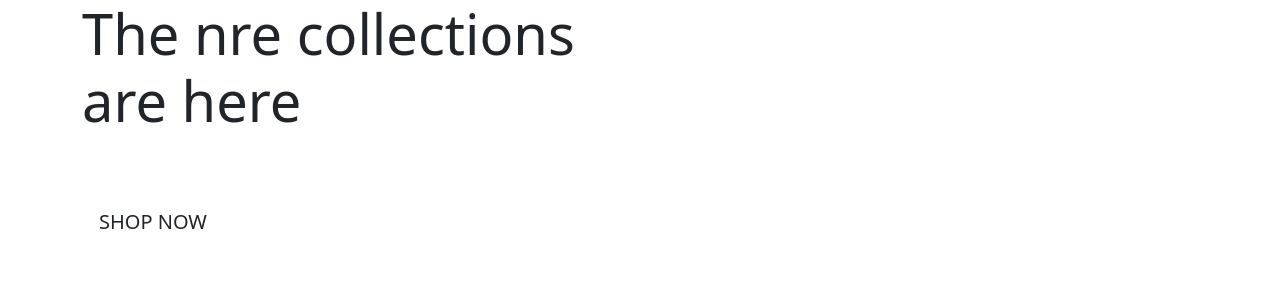
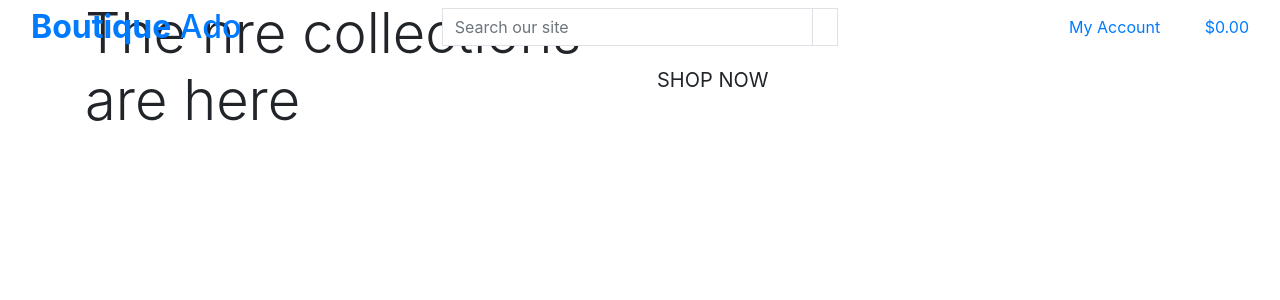
Before and after one commit to hollyford/boutique_ado_v1, a Django app: template home/templates/home/index.html in a window 1280 px wide. Shown: the top 300 px of the page. Run offline with Django 3.2, Linux system fonts and the light colour scheme; the template is opened without the code that fills it, so the values that code supplies are empty; parts of the project's set-up code (start-up, migrations or seed data) failed here and were passed over; some libraries are stand-ins or nearby versions.

Commit message:
added main page header

```diff
--- a/templates/base.html
+++ b/templates/base.html
@@ -2,35 +2,28 @@
 
 <!doctype html>
 <html lang="en">
+  <head>
 
-<head>
     {% block meta %}
         <meta http-equiv="X-UA-Compatible" content="ie=edge">
         <meta charset="utf-8">
-        <meta name="viewport" content="width=device-width, initial-scale=1">
+        <meta name="viewport" content="width=device-width, initial-scale=1, shrink-to-fit=no">
     {% endblock %}
 
     {% block extra_meta %}
     {% endblock %}
 
     {% block corecss %}
-        <link href="https://cdn.jsdelivr.net/npm/bootstrap@5.0.0-beta2/dist/css/bootstrap.min.css" rel="stylesheet"
-        integrity="sha384-BmbxuPwQa2lc/FVzBcNJ7UAyJxM6wuqIj61tLrc4wSX0szH/Ev+nYRRuWlolflfl" crossorigin="anonymous">
-    {%endblock %}
+        <link rel="stylesheet" href="https://stackpath.bootstrapcdn.com/bootstrap/4.4.1/css/bootstrap.min.css" integrity="sha384-Vkoo8x4CGsO3+Hhxv8T/Q5PaXtkKtu6ug5TOeNV6gBiFeWPGFN9MuhOf23Q9Ifjh" crossorigin="anonymous">
+    {% endblock %}
 
     {% block extra_css %}
     {% endblock %}
 
     {% block corejs %}
-        <script src="https://code.jquery.com/jquery-3.4.1.slim.min.js"
-        integrity="sha384-J6qa4849blE2+poT4WnyKhv5vZF5SrPo0iEjwBvKU7imGFAV0wwj1yYfoRSJoZ+n"
-        crossorigin="anonymous"></script>
-        <script src="https://cdn.jsdelivr.net/npm/popper.js@1.16.0/dist/umd/popper.min.js"
-        integrity="sha384-Q6E9RHvbIyZFJoft+2mJbHaEWldlvI9IOYy5n3zV9zzTtmI3UksdQRVvoxMfooAo"
-        crossorigin="anonymous"></script>
-        <script src="https://stackpath.bootstrapcdn.com/bootstrap/4.4.1/js/bootstrap.min.js"
-        integrity="sha384-wfSDF2E50Y2D1uUdj0O3uMBJnjuUD4Ih7YwaYd1iqfktj0Uod8GCExl3Og8ifwB6"
-        crossorigin="anonymous"></script>
+        <script src="https://code.jquery.com/jquery-3.4.1.slim.min.js" integrity="sha384-J6qa4849blE2+poT4WnyKhv5vZF5SrPo0iEjwBvKU7imGFAV0wwj1yYfoRSJoZ+n" crossorigin="anonymous"></script>
+        <script src="https://cdn.jsdelivr.net/npm/popper.js@1.16.0/dist/umd/popper.min.js" integrity="sha384-Q6E9RHvbIyZFJoft+2mJbHaEWldlvI9IOYy5n3zV9zzTtmI3UksdQRVvoxMfooAo" crossorigin="anonymous"></script>
+        <script src="https://stackpath.bootstrapcdn.com/bootstrap/4.4.1/js/bootstrap.min.js" integrity="sha384-wfSDF2E50Y2D1uUdj0O3uMBJnjuUD4Ih7YwaYd1iqfktj0Uod8GCExl3Og8ifwB6" crossorigin="anonymous"></script>
     {% endblock %}
 
     {% block extra_js %}
@@ -38,9 +31,69 @@
 
     <title>Boutique Ado {% block extra_title %}{% endblock %}</title>
   </head>
+  <body>
+    <header class="container-fluid fixed-top">
+        <div class="row">
+            <div class="col-12 col-lg-4 my-auto py-1 py-lg-0 text-center text-lg-left">
+                <a href="{% url 'home' %}" class="nav-link main-logo-link">
+                    <h2 class="logo-font text-black my-0"><strong>Boutique</strong> Ado</h2>
+                </a>
+            </div>
+            <div class="col-12 col-lg-4 my-auto py-1 py-lg-0">
+                <form method="GET" action="">
+                    <div class="input-group w-100">
+                        <input class="form-control border border-black rounded-0" type="text" name="q" placeholder="Search our site">
+                        <div class="input-group-append">
+                            <button class="form-control btn btn-black border border-black rounded-0" type="submit">
+                                <span class="icon">
+                                    <i class="fas fa-search"></i>
+                                </span>
+                            </button>
+                        </div>
+                    </div>
+                </form>
+            </div>
+            <div class="col-12 col-lg-4 my-auto py-1 py-lg-0">
+                <ul class="list-inline list-unstyled text-center text-lg-right my-0">
+                    <li class="list-inline-item dropdown">
+                        <a class="text-black nav-link" href="#" id="user-options" data-toggle="dropdown" aria-haspopup="true" aria-expanded="false">
+                            <div class="text-center">
+                                <div><i class="fas fa-user fa-lg"></i></div>
+                                <p class="my-0">My Account</p>
+                            </div>
+                        </a>
+                        <div class="dropdown-menu border-0" aria-labelledby="user-options">
+                            {% if request.user.is_authenticated %}
+                                {% if request.user.is_superuser %}
+                                    <a href="" class="dropdown-item">Product Management</a>
+                                {% endif %}
+                                <a href="" class="dropdown-item">My Profile</a>
+                                <a href="{% url 'account_logout' %}" class="dropdown-item">Logout</a>
+                            {% else %}
+                                <a href="{% url 'account_signup' %}" class="dropdown-item">Register</a>
+                                <a href="{% url 'account_login' %}" class="dropdown-item">Login</a>
+                            {% endif %}
+                        </div>
+                    </li>
+                    <li class="list-inline-item">
+                        <a class="{% if grand_total %}text-info font-weight-bold{% else %}text-black{% endif %} nav-link" href="">
+                            <div class="text-center">
+                                <div><i class="fas fa-shopping-bag fa-lg"></i></div>
+                                <p class="my-0">
+                                    {% if grand_total %}
+                                        ${{ grand_total|floatformat:2 }}
+                                    {% else %}
+                                        $0.00
+                                    {% endif %}
+                                </p>
+                            </div>
+                        </a>
+                    </li>
+                </ul>
+            </div>
+        </div>
+    </header>
 
-<body>
-<header class="container-fluid fixed-top"></header>
     {% if messages %}
         <div class="message-container"></div>
     {% endif %}
@@ -54,7 +107,6 @@
     {% block postloadjs %}
     {% endblock %}
 
+
   </body>
-</body>
-
 </html>
```
Lines whose indentation alone changed are shown as unchanged.
